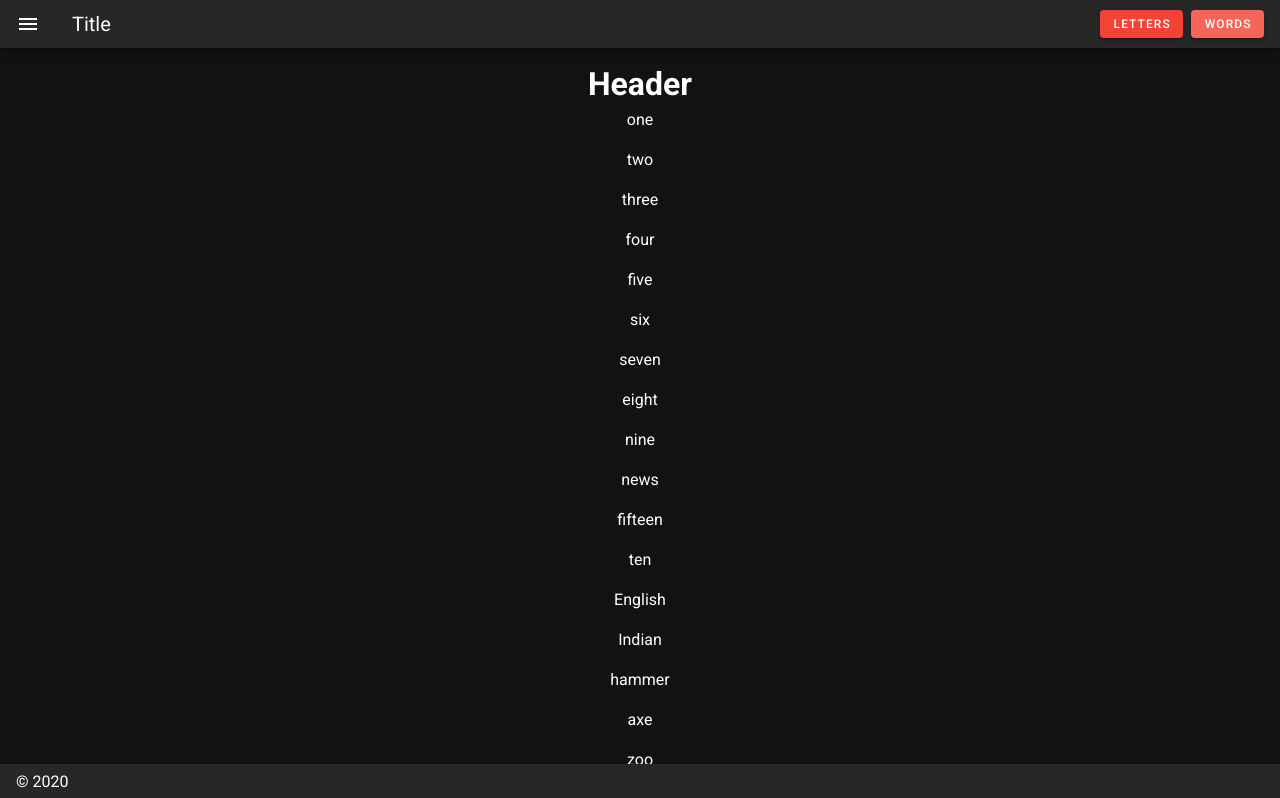
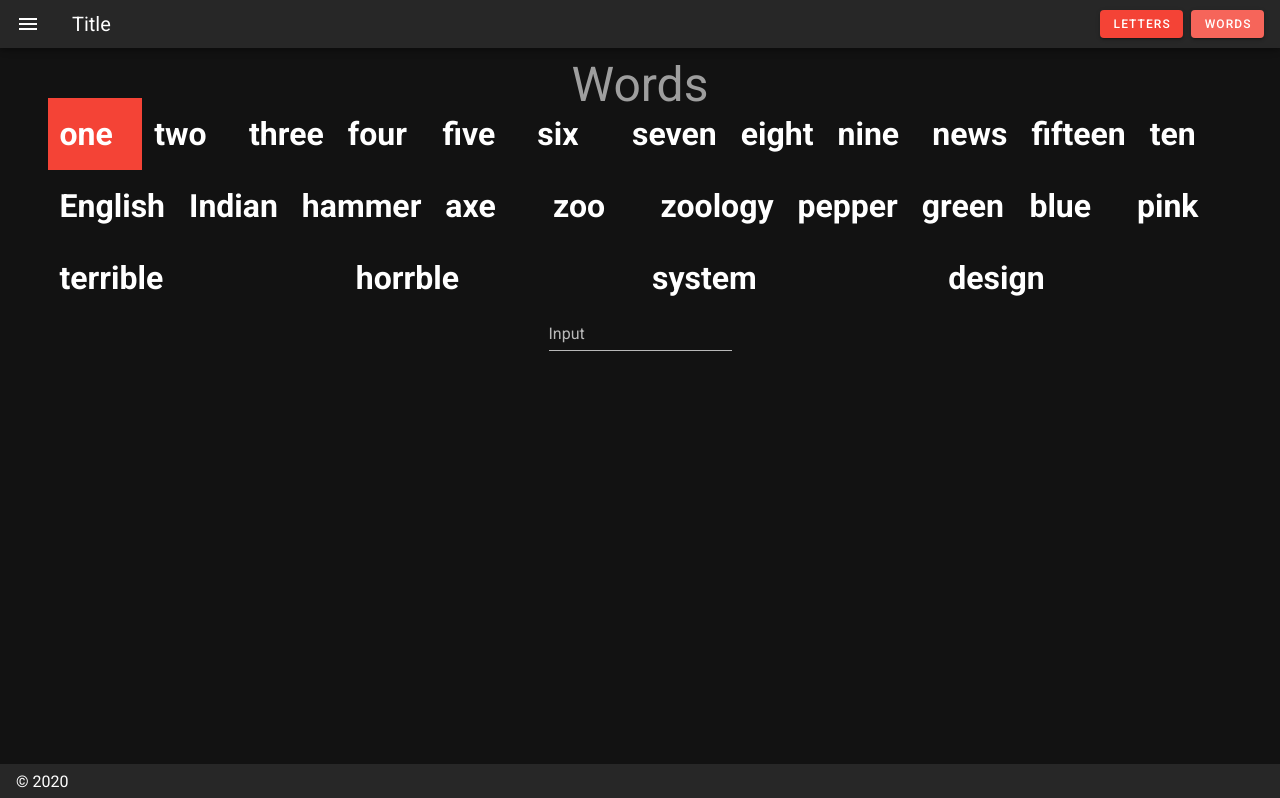
Before and after one commit to RizaHKhan/typing, a Nuxt app: page /words in a window 1280 px wide. Shown: the top 798 px of the page. Built offline with nearby package versions, Linux system fonts and the light colour scheme.

Commit message:
Basic game with results

```diff
--- a/pages/words/index.vue
+++ b/pages/words/index.vue
@@ -1,24 +1,81 @@
 <template>
   <v-layout column justify-center align-center>
-    <h1>Header</h1>
-    <p v-for="word in words" :key="word">
-      {{ word }}
-    </p>
-    <v-text-field label="input" />
+    <h1 class="display-2 grey--text">Words</h1>
+    <v-row>
+      <v-col
+        v-for="(word, index) in words"
+        :key="index"
+        :class="[index === position ? 'red' : '']"
+      >
+        <Target :target="word" />
+      </v-col>
+    </v-row>
+    <v-text-field
+      :disabled="showScore"
+      v-model="userEntry"
+      label="Input"
+      @keyup.space="checkInput()"
+    />
+    <v-row v-if="showScore">
+      <v-col>
+        <h1>Correct:</h1>
+        <p>{{ correct }}</p>
+      </v-col>
+      <v-col>
+        <h1>Wrong:</h1>
+        <p>{{ wrong }}</p>
+      </v-col>
+    </v-row>
   </v-layout>
 </template>
 
 <script>
 import { mapGetters } from 'vuex'
+import Target from '@/components/Target'
+
 export default {
+  components: {
+    Target
+  },
   data: () => ({
-    word: '',
-    letter: ''
+    userEntry: '',
+    position: 0,
+    wrong: 0,
+    correct: 0,
+    timer: 5,
+    gameStarted: false,
+    showScore: false
   }),
   computed: {
     ...mapGetters({
       words: 'words/GET_WORDS'
     })
+  },
+  methods: {
+    checkInput() {
+      if (!this.gameStarted) {
+        this.gameStarted = true
+
+        setTimeout(() => {
+          this.stopGame()
+        }, this.timer * 1000)
+      }
+
+      if (
+        this.words[this.position] ===
+        this.userEntry.substring(0, this.userEntry.length - 1)
+      ) {
+        this.correct++
+      } else {
+        this.wrong++
+      }
+
+      this.position++
+      this.userEntry = ''
+    },
+    stopGame() {
+      this.showScore = true
+    }
   }
 }
 </script>
```
